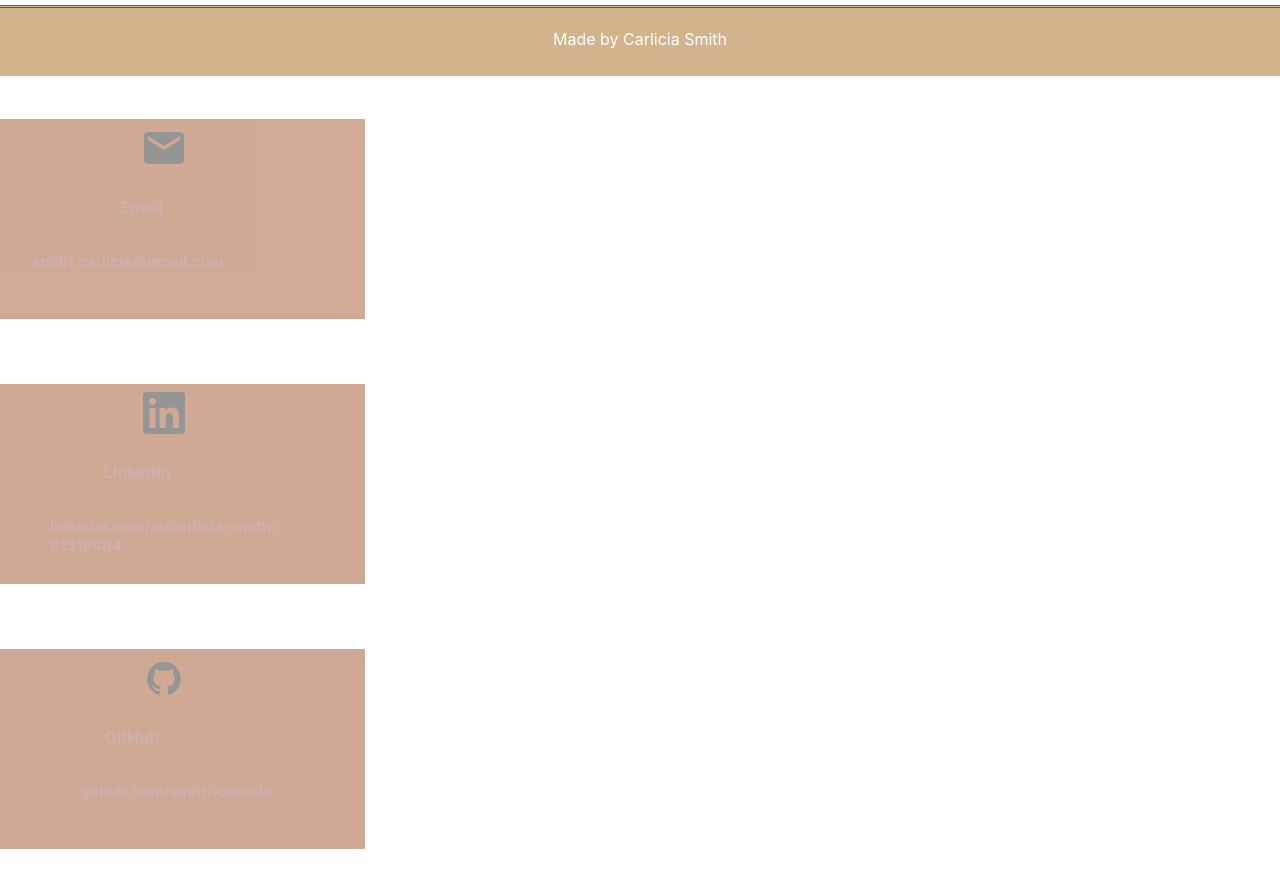
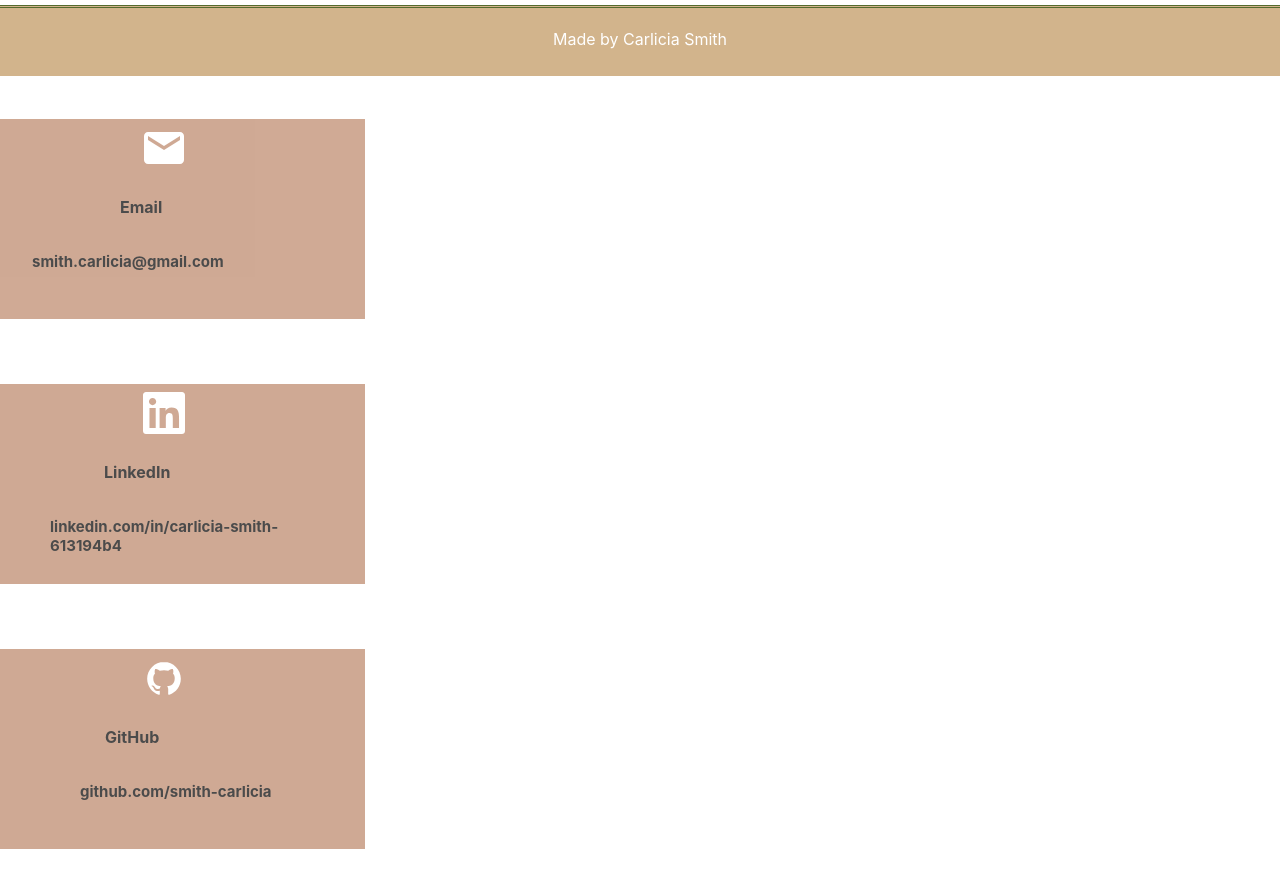
Before and after one commit to smith-carlicia/CarliciaSmith-Portfolio, a React (Create React App) app: page /contact in a window 1280 px wide. Shown: the part 740-1621 px from the top of the page. Built offline with nearby package versions, Linux system fonts and the light colour scheme.

Commit message:
changed icon and font color

```diff
--- a/src/pages/Contact/contact.css
+++ b/src/pages/Contact/contact.css
@@ -15,7 +15,7 @@
     margin-top:5px;
     /* margin-right: 5px; */
     margin-left: 140px;
-    color: dimgray;
+    color: white;
     font-size: 3rem;
 }
 
@@ -31,37 +31,37 @@
 
 .emhead {
     margin-left: 120px;
-    color: rosybrown;
+    color: black;
 }
 
 .ctchead {
     margin-left: 104px;
-    color: rosybrown;
+    color: black;
     text-decoration: none;
 }
 
 .gthead {
     margin-left: 105px;
-    color: rosybrown;
+    color: black;
     text-decoration: none;
 }
 
 .em {
     padding-left: 32px;
-    color: rosybrown;
+    color: black;
     font-size: 15px;
 }
 
 .linked {
     padding-left: 50px;
     text-decoration: none;
-    color: rosybrown;
+    color: black;
     font-size: 15px;
 }
 
 .gt {
     padding-left: 80px;
     text-decoration: none;
-    color: rosybrown;
+    color: black;
     font-size: 15px;
 }
```
